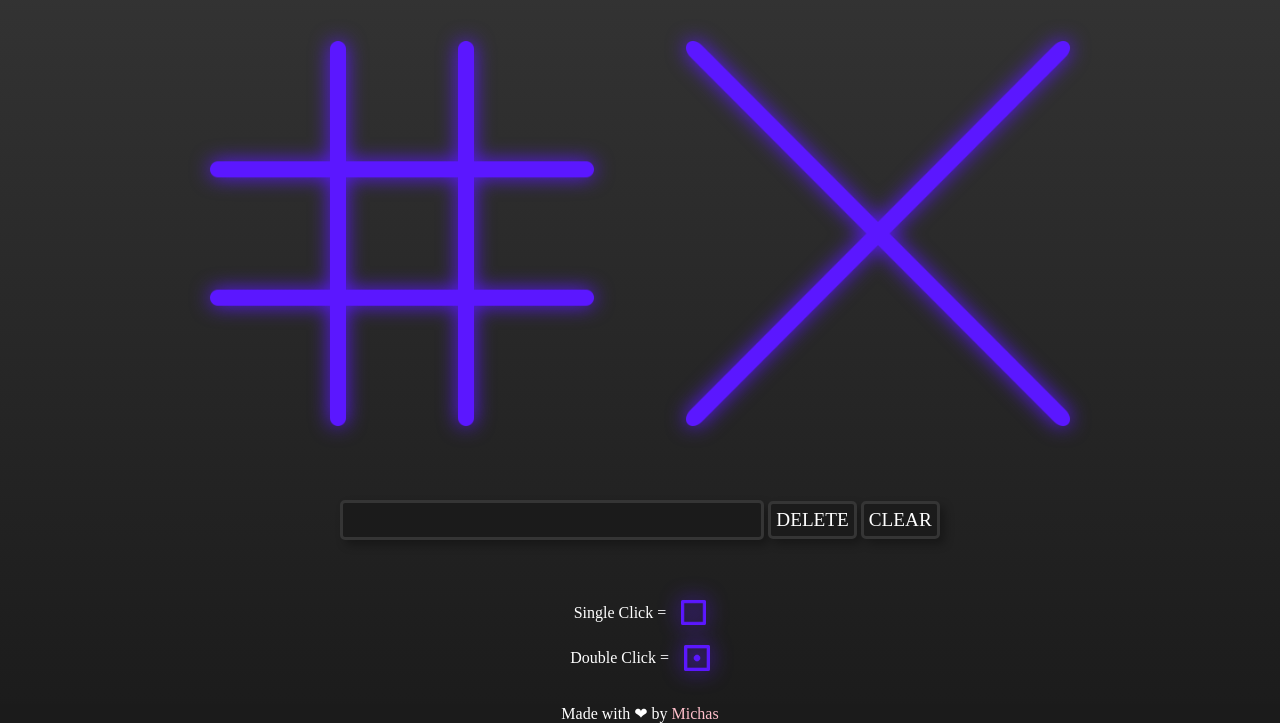
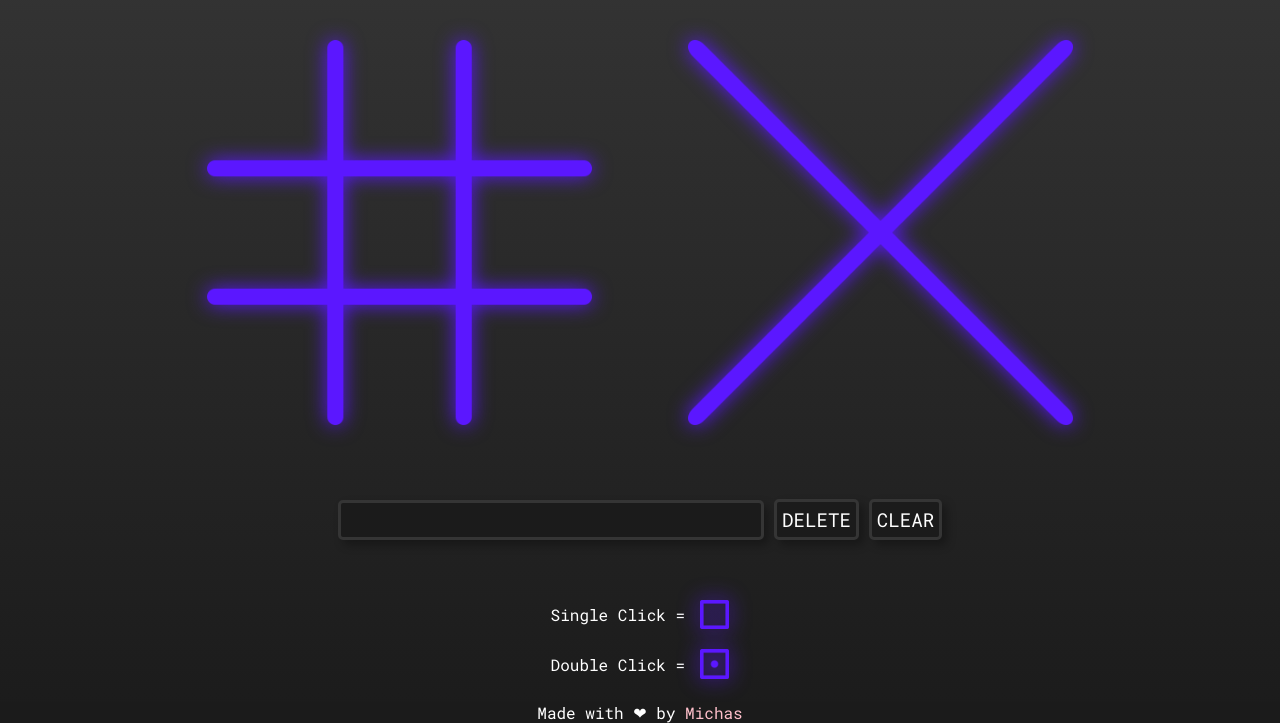
Before and after one commit to michaelcalb/ezpigpen, a plain HTML site: page index.html in a window 1280 px wide. Shown: the part 77-800 px from the top of the page. Drawn offline with Linux system fonts and the light colour scheme.

Commit message:
font update
I was using local fonts all the time *bonk*

```diff
--- a/index.html
+++ b/index.html
@@ -55,6 +55,10 @@
                 <p>Double Click = </p><img src="images/example2.png" alt="">
             </div>
         </div>
+
+        <aside>
+            <p></p>
+        </aside>
     </main>
 
     <footer>
--- a/style.css
+++ b/style.css
@@ -1,9 +1,11 @@
+@import url('https://fonts.googleapis.com/css2?family=Roboto+Mono&display=swap');
+
 * {
     margin: 0;
     padding: 0;
     box-sizing: border-box;
     text-align: center;
-    font-family: Roboto Mono;
+    font-family: 'Roboto Mono', monospace;
 }
 
 html {
```
